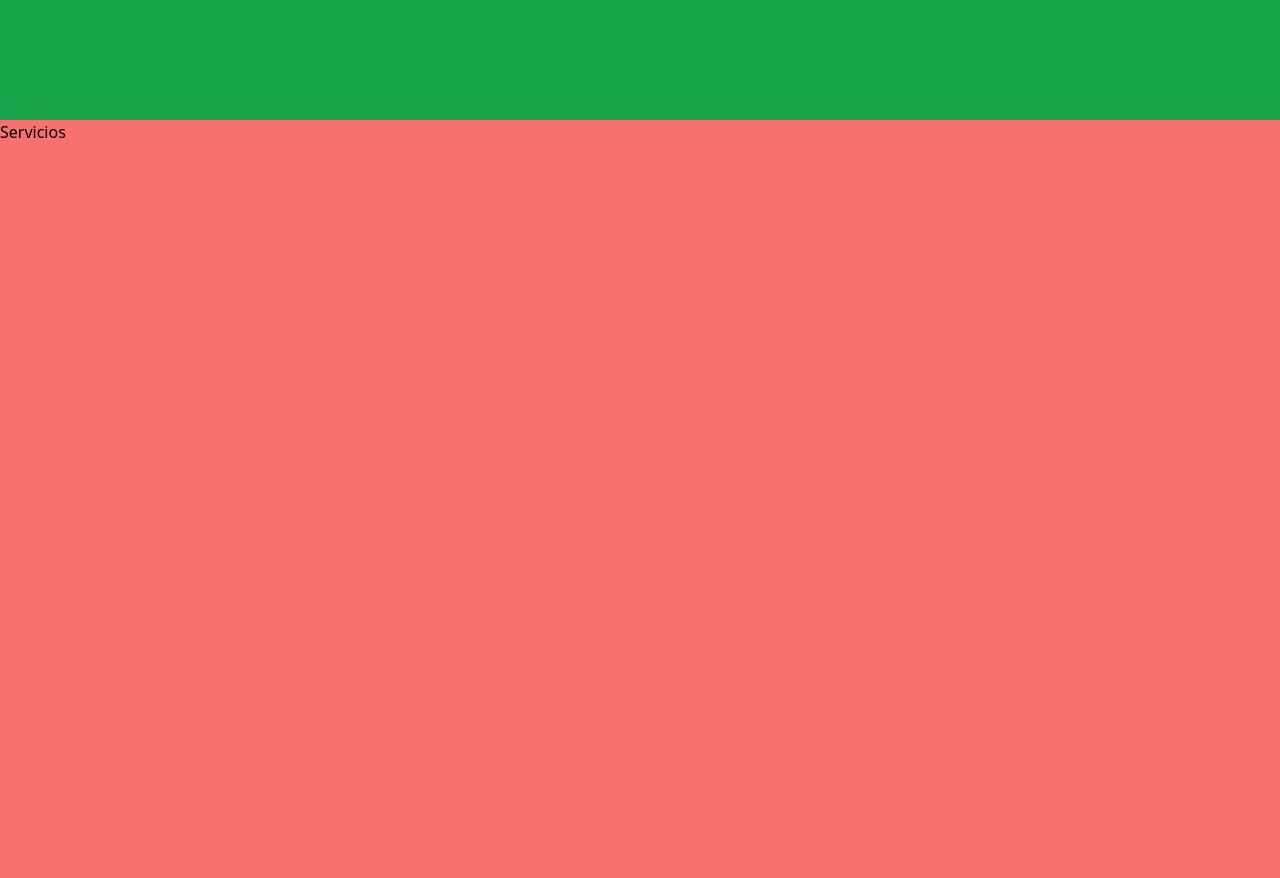
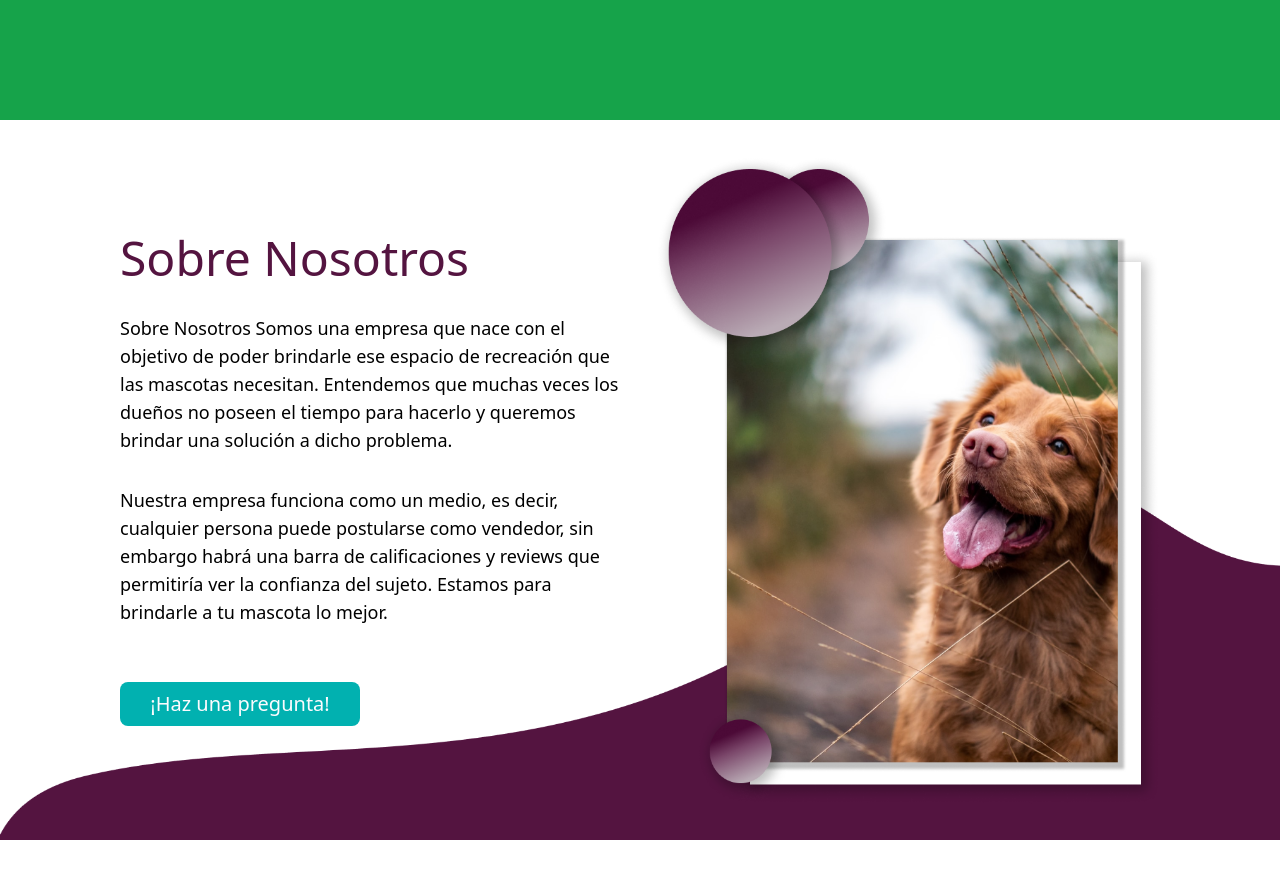
Before and after one commit to No-Country/s6-01-t-csharp, a React (Create React App) app in the folder ClientApp/: page / in a window 1280 px wide. Shown: the part 680-1558 px from the top of the page. After the commit the page ends 1520 px from the top, so only its background shows below. Built offline with nearby package versions, Linux system fonts and the light colour scheme.

Commit message:
se dan estilos a la seccion Nosotros

```diff
--- a/ClientApp/src/components/Nav.jsx
+++ b/ClientApp/src/components/Nav.jsx
@@ -2,8 +2,8 @@ import { Link } from "react-router-dom";
 import Logo from "../assets/images/Logo.png";
 
 const style = {
-    nav: "h-20 bg-yellow-600 w-full fixed",
-    wrapper_nav:"bg-red-900 h-full mx-auto  px-4 flex items-center justify-between w-[90%] max-w-screen-2xl ",
+    nav: "h-[10vh] bg-alterno w-full fixed",
+    wrapper_nav:" h-full mx-auto  px-4 flex items-center justify-between w-[90%] max-w-screen-2xl ",
     ul:"w-[60%] flex justify-evenly",
     li:" border-b-4 h-full border-primary py-1",
     btn_login: "bg-primary  w-40 py-2 px-4 rounded-lg text-textLight text-xl",
--- a/ClientApp/src/views/HomePage.jsx
+++ b/ClientApp/src/views/HomePage.jsx
@@ -1,5 +1,6 @@
 import React from 'react'
 import { Nav } from '../components/Nav'
+import { Nosotros } from './Nosotros'
 // import Logo from "../assets/images/Logo.png";
 
 const style = {
@@ -11,12 +12,10 @@ const HomePage = () => {
 
     <header className={ style.header }>
       <Nav/>
+    </header>
 
-      <div>Hola World</div>
-    </header>
-    <section id='servicios' className='min-h-screen bg-red-400'>
-      <h3>Servicios</h3>
-    </section>
+    <Nosotros />
+
 
   </>)
 }
--- /dev/null
+++ b/ClientApp/src/views/Nosotros.jsx
@@ -0,0 +1,48 @@
+import mascota from "../assets/images/img_perro_nosotros.png";
+import fondo from "../assets/images/Rectangle 29.png";
+
+const style = {
+    nosotros: "h-[90vh] w-full  relative",
+    wrapper: "h-full mx-auto px-10 flex items-center justify-between w-[90%] max-w-screen-2xl  ",
+    container: "w-1/2 h-[90%] px-4 ",
+    wrapper_img: "flex justify-center",
+    wrapper_text: "flex justify-center flex-col justify-center",
+    imagen: "h-[100%]",
+    h2: "text-5xl font-medium text-secondary mb-4",
+    p: "text-lg my-4",
+    btn_pregunta: "bg-primary  w-60 py-2 px-4 rounded-lg text-textLight text-xl mt-10",
+    img_fondo: "w-full h-1/2 -z-50 absolute bottom-0 mx-auto"
+
+}
+
+export const Nosotros = () => {
+
+    return (<>
+        <section id='nosotros' className={ style.nosotros }>
+            <div className={ style.wrapper }>
+
+                <div className={ `${style.container} ${style.wrapper_text}` }>
+                    <h2 className={ style.h2 }>Sobre Nosotros</h2>
+                    <p className={ style.p }>
+                        Sobre Nosotros
+                        Somos una empresa que nace con el objetivo de poder brindarle ese espacio de recreación que las mascotas necesitan. Entendemos que muchas veces los dueños no poseen el tiempo para hacerlo y queremos brindar una solución a dicho problema.
+                    </p>
+                    <p className={ style.p }>
+                        Nuestra empresa funciona como un medio, es decir, cualquier persona puede postularse como vendedor, sin embargo habrá una barra de calificaciones y reviews que permitiría ver la confianza del sujeto.
+                        Estamos para brindarle a tu mascota lo mejor.
+                    </p>
+                    <button className= { style.btn_pregunta }>¡Haz una pregunta!</button>
+                </div>
+
+                <div className={ `${style.container} ${ style.wrapper_img }` }>
+                    <img
+                        className= { style.imagen }
+                        src={ mascota }
+                        alt="Perro de raza labarador siendo paseado gracias a la aplicación web The Walking Dog" />
+                </div>
+
+            </div>
+            <img className={ style.img_fondo } src={ fondo } alt="" />
+        </section>
+    </>)
+}
--- a/ClientApp/tailwind.config.js
+++ b/ClientApp/tailwind.config.js
@@ -7,6 +7,8 @@ module.exports = {
     extend: {
       colors: {
         primary: "#01B1B0",
+        secondary: "#541440",
+        alterno: "#176C6D",
         textLight: "#FCFBFE",
         textDark: "#11111",
       },
```
Also changed, not shown: ClientApp/src/assets/images/Rectangle 29.png (added), ClientApp/src/assets/images/img_perro_nosotros.png (added).
